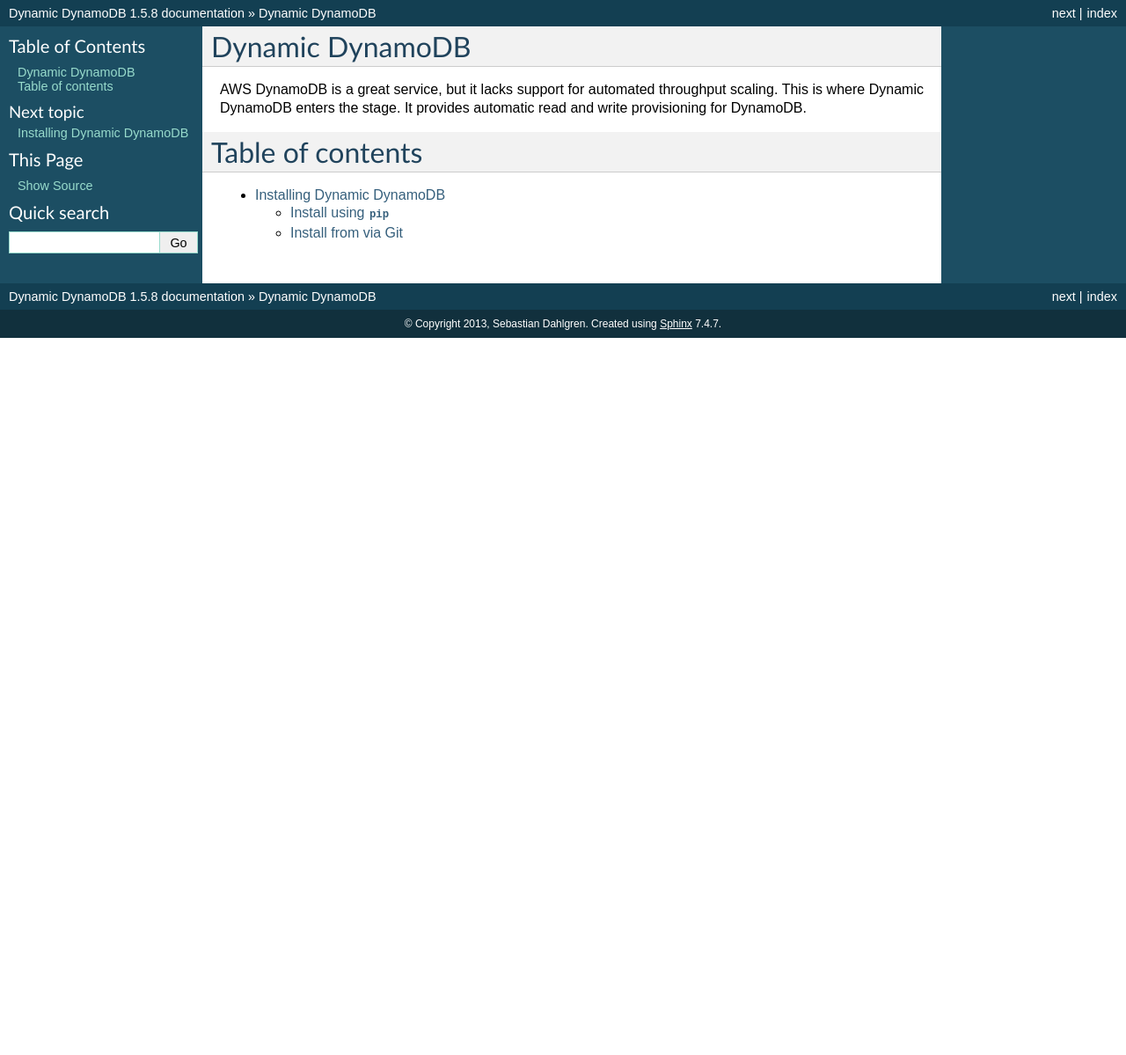
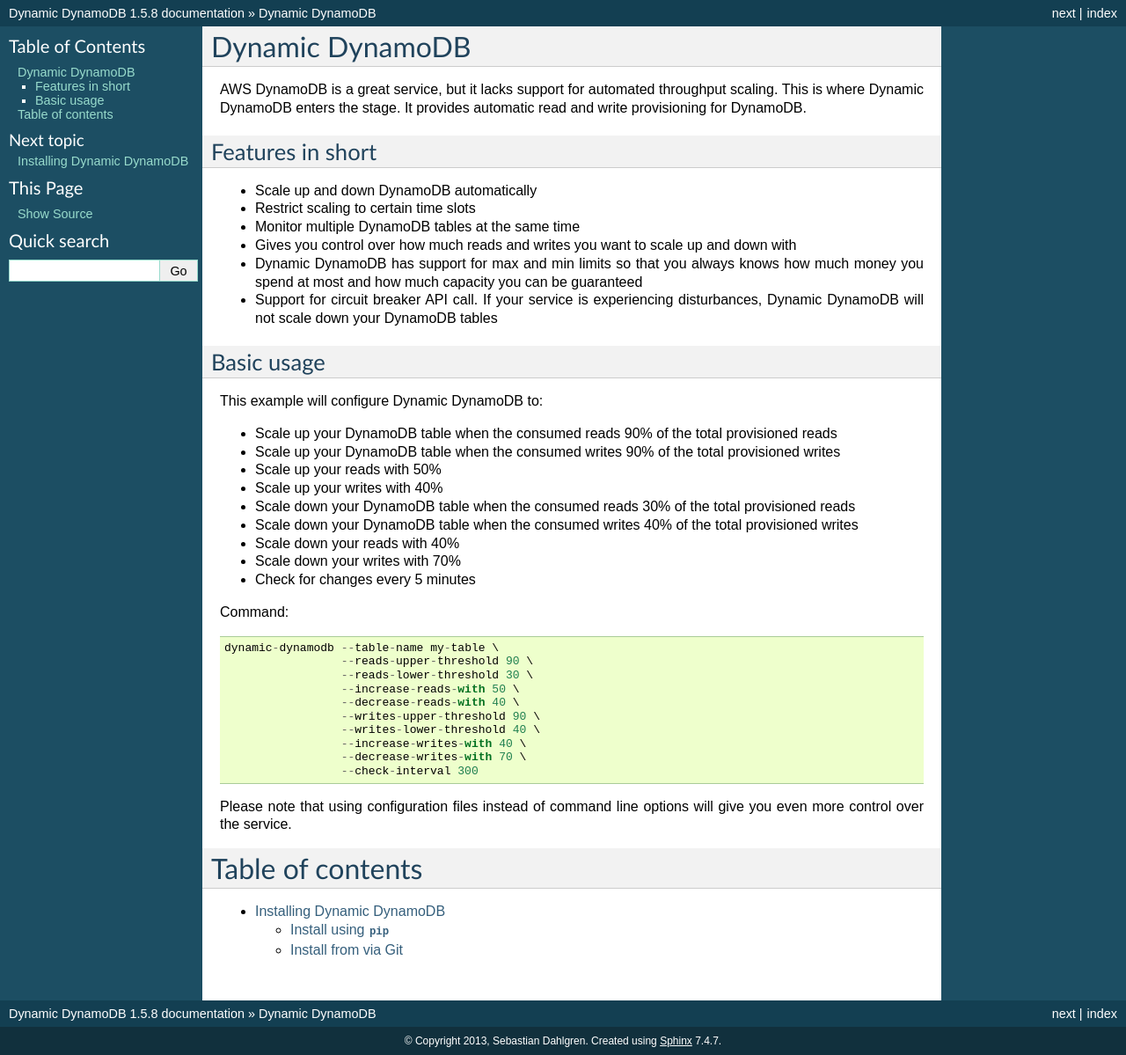
Before and after one commit to sebdah/dynamic-dynamodb, a Sphinx documentation site: the page built from docs/index.rst, in a window 1280 px wide. Shown: the whole page at 88% size. Built offline with Sphinx 7.4.7, drawn with Linux system fonts in a browser that asks for light colours; before the commit the page ends 900 px from its top, so only the background shows below that.

Commit message:
Added some of the basic docs from README.md

```diff
--- a/docs/index.rst
+++ b/docs/index.rst
@@ -2,6 +2,47 @@
 ================
 
 AWS DynamoDB is a great service, but it lacks support for automated throughput scaling. This is where Dynamic DynamoDB enters the stage. It provides automatic read and write provisioning for DynamoDB.
+
+Features in short
+-----------------
+
+- Scale up and down DynamoDB automatically
+- Restrict scaling to certain time slots
+- Monitor multiple DynamoDB tables at the same time
+- Gives you control over how much reads and writes you want to scale up and down with
+- Dynamic DynamoDB has support for max and min limits so that you always knows how much money you spend at most and how much capacity you can be guaranteed
+- Support for circuit breaker API call. If your service is experiencing disturbances, Dynamic DynamoDB will not scale down your DynamoDB tables
+
+Basic usage
+-----------
+
+This example will configure Dynamic DynamoDB to:
+
+- Scale up your DynamoDB table when the consumed reads 90% of the total provisioned reads
+- Scale up your DynamoDB table when the consumed writes 90% of the total provisioned writes
+- Scale up your reads with 50%
+- Scale up your writes with 40%
+- Scale down your DynamoDB table when the consumed reads 30% of the total provisioned reads
+- Scale down your DynamoDB table when the consumed writes 40% of the total provisioned writes
+- Scale down your reads with 40%
+- Scale down your writes with 70%
+- Check for changes every 5 minutes
+
+Command:
+::
+
+    dynamic-dynamodb --table-name my-table \
+                     --reads-upper-threshold 90 \
+                     --reads-lower-threshold 30 \
+                     --increase-reads-with 50 \
+                     --decrease-reads-with 40 \
+                     --writes-upper-threshold 90 \
+                     --writes-lower-threshold 40 \
+                     --increase-writes-with 40 \
+                     --decrease-writes-with 70 \
+                     --check-interval 300
+
+Please note that using configuration files instead of command line options will give you even more control over the service.
 
 
 Table of contents
```
